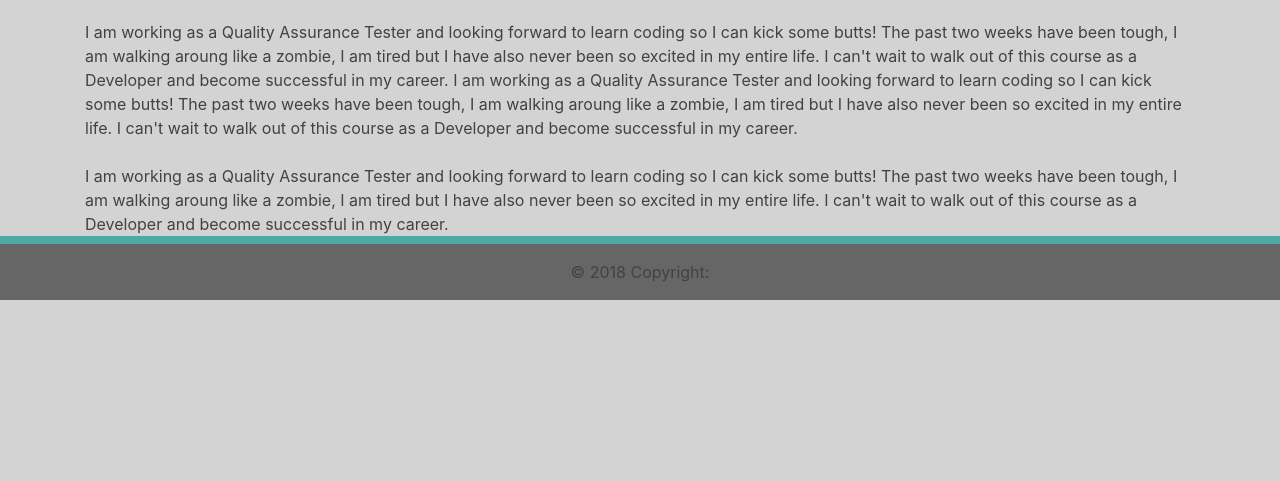
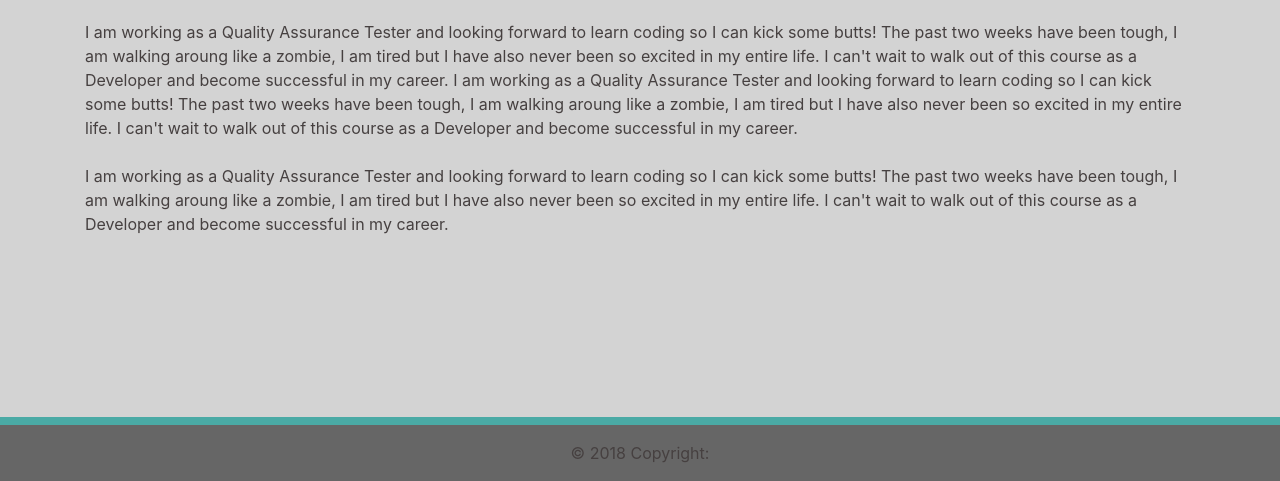
Before and after one commit to ambreenfafzal/Bootstrap-Portfolio, a PHP site: page / in a window 1280 px wide. Shown: the part 319-800 px from the top of the page. Run offline with PHP 8.4, Linux system fonts and the light colour scheme.

Commit message:
fixed footer

```diff
--- a/index.html
+++ b/index.html
@@ -97,7 +97,7 @@
 <footer class="page-footer font-small blue">
 
     <!-- Copyright -->
-    <div class="footer-copyright text-center py-3">© 2018 Copyright:
+    <div class="footer-copyright text-center py-3" id="foot">© 2018 Copyright:
       <a href="https://mdbootstrap.com/education/bootstrap/"> </a>
     </div>
     <!-- Copyright -->
--- a/styles/style.css
+++ b/styles/style.css
@@ -17,15 +17,15 @@ img {
     color: rgb(70, 64, 64);
 }
 
-footer {
+#foot {
     background-color:#666666;
     border-top: 8px solid #4aaaa5;
+   width: 100%;
+    color: rgb(70, 64, 64);
+    bottom: 0%;
+    position: fixed;
+
     /* height: 100px;  */
-    color: rgb(70, 64, 64);
-
-    /* position: fixed; */
-    /* left: 0px; */
-    bottom:0px;
     /* text-align: center;
     line-height: 5em; */
     }
```
